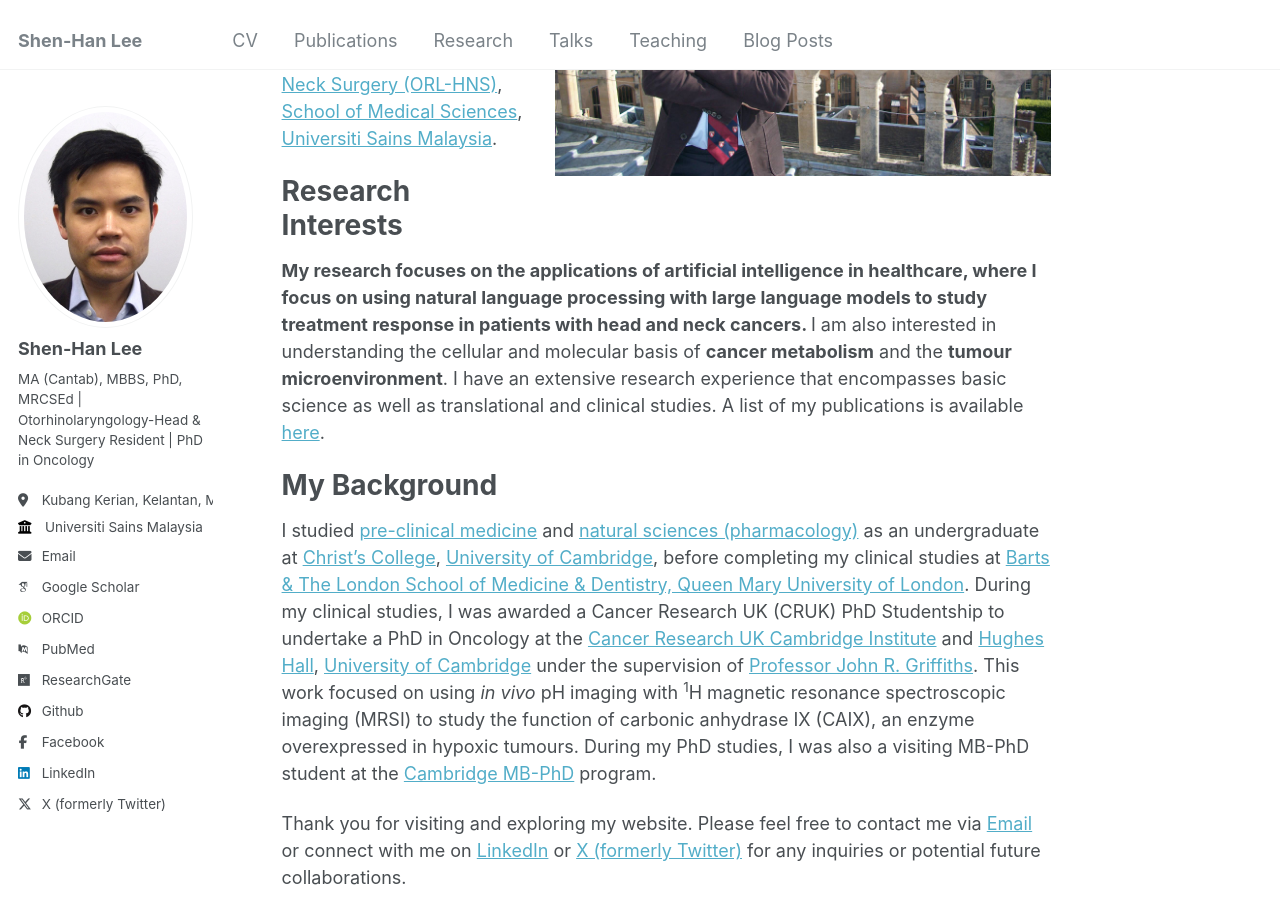
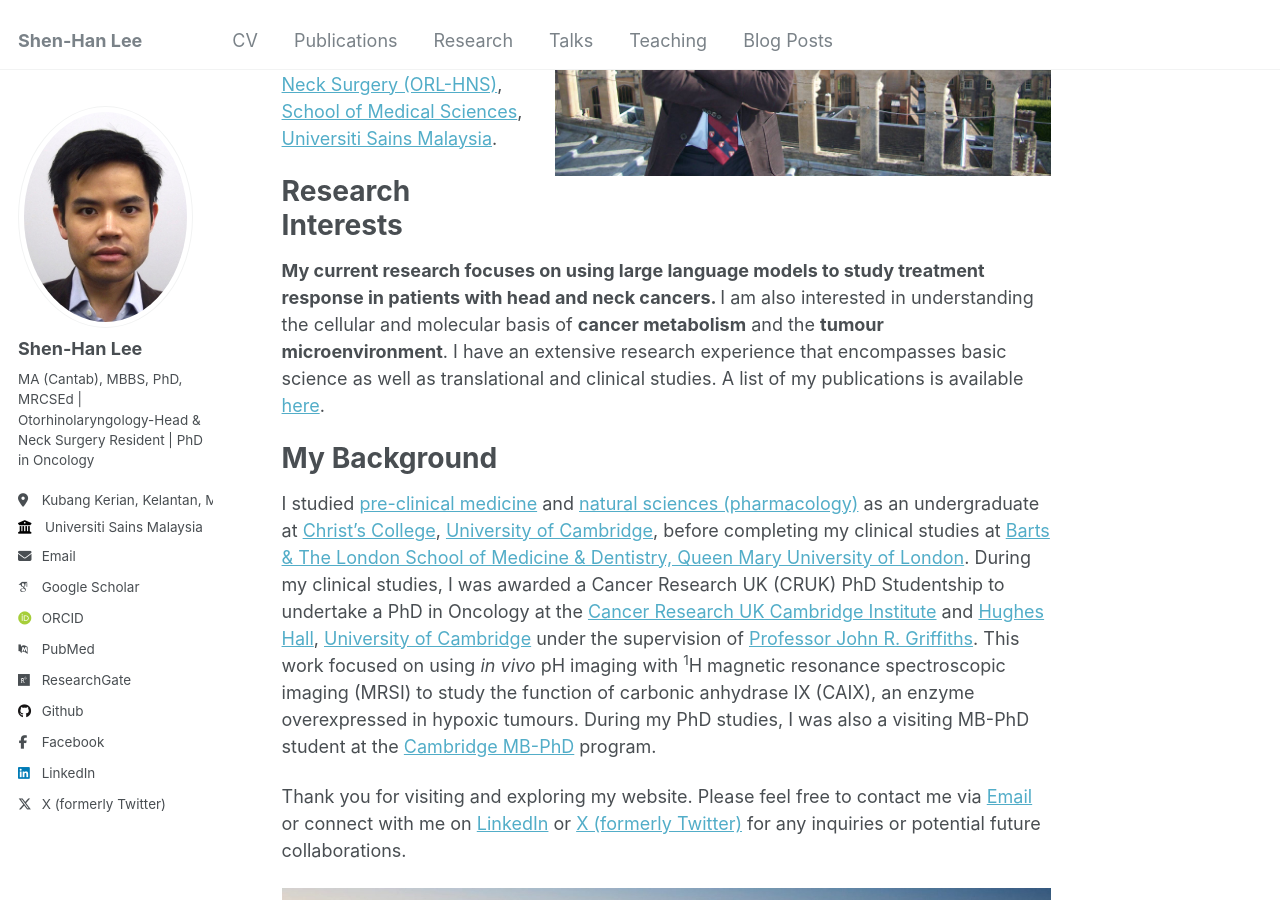
Before and after one commit to shenhanlee/shenhanlee.github.io, a Jekyll site: the page built from _pages/about.md, in a window 1280 px wide and 900 px high, scrolled down 344 px. Built offline with Jekyll 4.4.1, drawn with Linux system fonts in a browser that asks for light colours; some web fonts are replaced.

Commit message:
Merge remote-tracking branch 'origin/master'

```diff
--- a/_pages/about.md
+++ b/_pages/about.md
@@ -13,7 +13,7 @@ I am a medical doctor with the [Ministry of Health, Malaysia](https://www.moh.go
 
 # <b>Research Interests</b>
 
-<b>My research focuses on the applications of artificial intelligence in healthcare, where I focus on using natural language processing with large language models to study treatment response in patients with head and neck cancers. </b> I am also interested in understanding the cellular and molecular basis of <b>cancer metabolism</b> and the <b>tumour microenvironment</b>. I have an extensive research experience that encompasses basic science as well as translational and clinical studies. A list of my publications is available [here](https://shenhanlee.github.io/publications).
+<b>My current research focuses on using large language models to study treatment response in patients with head and neck cancers. </b> I am also interested in understanding the cellular and molecular basis of <b>cancer metabolism</b> and the <b>tumour microenvironment</b>. I have an extensive research experience that encompasses basic science as well as translational and clinical studies. A list of my publications is available [here](https://shenhanlee.github.io/publications).
 
 # <b>My Background</b>
 
```
